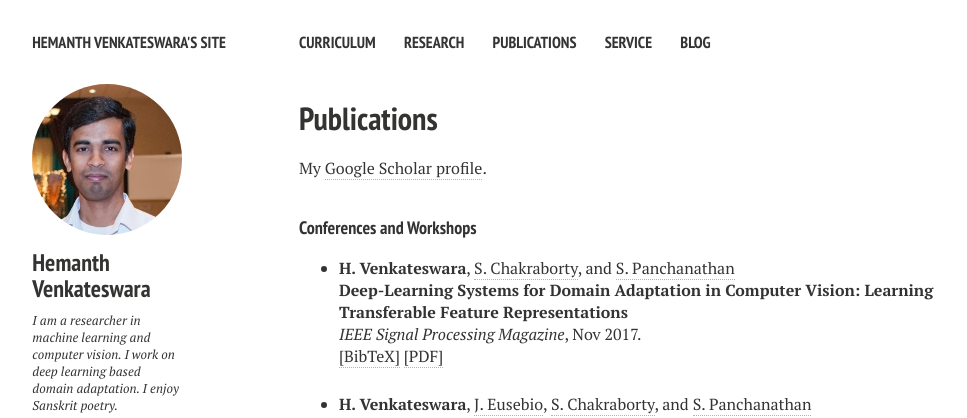
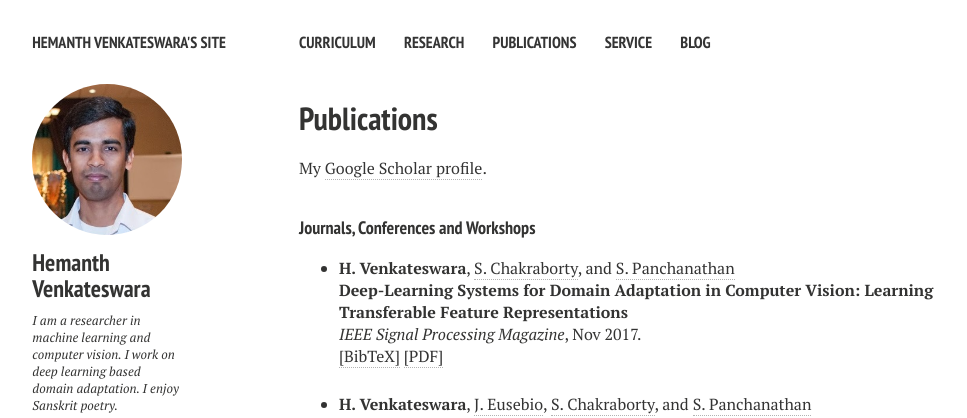
Before and after one commit to hemanthdv/profile, a Jekyll site: the page built from publications.md, in a window 1280 px wide. Shown: the top 418 px of the page, without its empty margins (21-988 px from the left). Built offline with Jekyll 4.4.1, drawn with Linux system fonts in a browser that asks for light colours; nearby versions of some CDN libraries.

Commit message:
Update myPub.html

```diff
--- a/_layouts/myPub.html
+++ b/_layouts/myPub.html
@@ -81,7 +81,7 @@ div.bibtex pre { font-size: 75%; overflow: auto;  width: 100%; padding: 0em 0em;
       {{ content }}
 
 
-<h4 style="margin-bottom:0px;padding-top:10px;">Conferences and Workshops</h4>
+<h4 style="margin-bottom:0px;padding-top:10px;">Journals, Conferences and Workshops</h4>
 <ul class="biblist">
 
   <!-- Item: venkateswara2017deep1 -->
```
